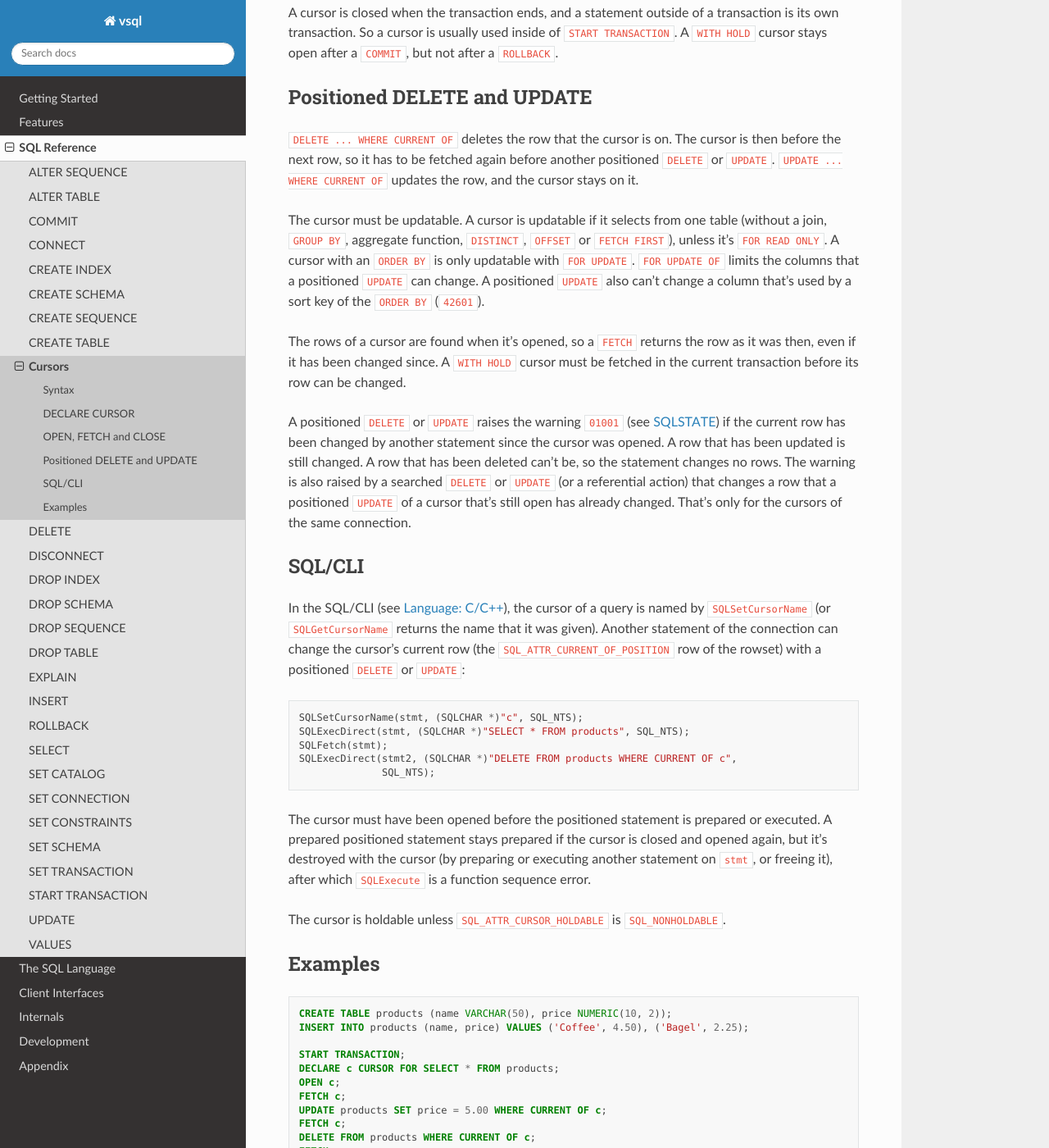
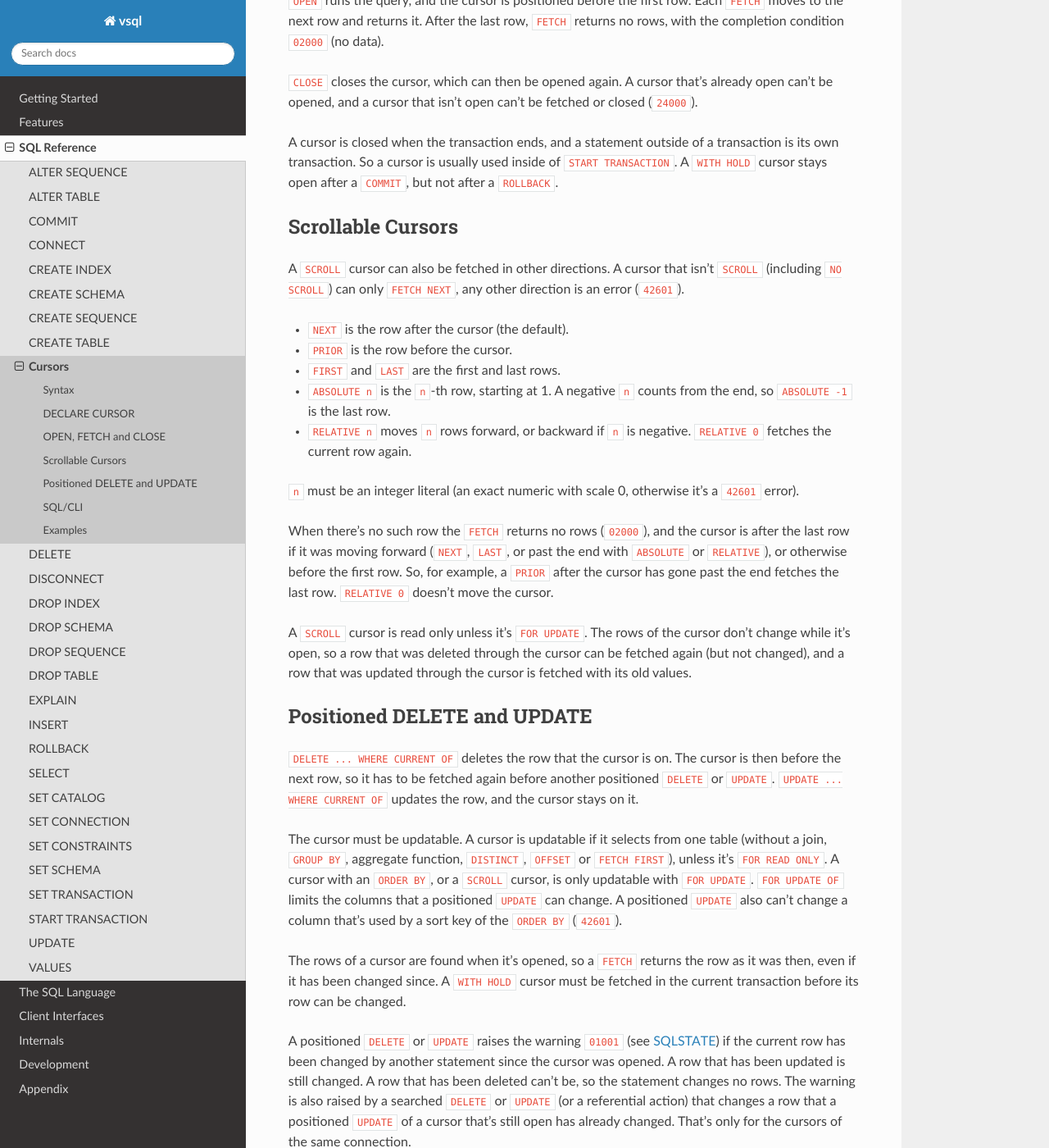
Before and after one commit to elliotchance/vsql, a Sphinx documentation site: the page built from docs/cursors.rst, in a window 1280 px wide and 1400 px high, scrolled down 1303 px. Shown: the whole window at 82% size. Built offline with Sphinx 7.4.7 and the Read the Docs theme 3.1.0, drawn with Linux system fonts in a browser that asks for light colours; some of the changed text lies outside the part shown.

Commit message:
cursors: Support scrollable cursors
A cursor can be declared SCROLL (or NO SCROLL), and a SCROLL cursor can be
fetched with PRIOR, FIRST, LAST, ABSOLUTE n and RELATIVE n, as well as NEXT
(F431). Any other direction than NEXT on a cursor that isn't SCROLL is a
syntax error. A SCROLL cursor is read only unless it's FOR UPDATE, and then
positioned UPDATE and DELETE work on whichever row it's been scrolled to
(F831-01).

Co-Authored-By: Claude Opus 5.5 <noreply@anthropic.com>

```diff
--- a/docs/cursors.rst
+++ b/docs/cursors.rst
@@ -11,12 +11,20 @@ Syntax
 
 .. code-block:: text
 
-  DECLARE <cursor_name> CURSOR [ WITH HOLD | WITHOUT HOLD ]
+  DECLARE <cursor_name> [ SCROLL | NO SCROLL ] CURSOR [ WITH HOLD | WITHOUT HOLD ]
     FOR <query> [ FOR READ ONLY | FOR UPDATE [ OF <column_name> , ... ] ]
 
   OPEN <cursor_name>
 
-  FETCH [ [ NEXT ] FROM ] <cursor_name>
+  FETCH [ [ <orientation> ] FROM ] <cursor_name>
+
+  <orientation> ::=
+      NEXT
+    | PRIOR
+    | FIRST
+    | LAST
+    | ABSOLUTE <number>
+    | RELATIVE <number>
 
   CLOSE <cursor_name>
 
@@ -58,6 +66,35 @@ transaction is its own transaction. So a cursor is usually used inside of
 ``START TRANSACTION``. A ``WITH HOLD`` cursor stays open after a ``COMMIT``, but
 not after a ``ROLLBACK``.
 
+Scrollable Cursors
+------------------
+
+A ``SCROLL`` cursor can also be fetched in other directions. A cursor that
+isn't ``SCROLL`` (including ``NO SCROLL``) can only ``FETCH NEXT``, any other
+direction is an error (``42601``).
+
+- ``NEXT`` is the row after the cursor (the default).
+- ``PRIOR`` is the row before the cursor.
+- ``FIRST`` and ``LAST`` are the first and last rows.
+- ``ABSOLUTE n`` is the ``n``-th row, starting at 1. A negative ``n`` counts
+  from the end, so ``ABSOLUTE -1`` is the last row.
+- ``RELATIVE n`` moves ``n`` rows forward, or backward if ``n`` is negative.
+  ``RELATIVE 0`` fetches the current row again.
+
+``n`` must be an integer literal (an exact numeric with scale 0, otherwise it's
+a ``42601`` error).
+
+When there's no such row the ``FETCH`` returns no rows (``02000``), and the
+cursor is after the last row if it was moving forward (``NEXT``, ``LAST``, or
+past the end with ``ABSOLUTE`` or ``RELATIVE``), or otherwise before the first
+row. So, for example, a ``PRIOR`` after the cursor has gone past the end
+fetches the last row. ``RELATIVE 0`` doesn't move the cursor.
+
+A ``SCROLL`` cursor is read only unless it's ``FOR UPDATE``. The rows of the
+cursor don't change while it's open, so a row that was deleted through the
+cursor can be fetched again (but not changed), and a row that was updated
+through the cursor is fetched with its old values.
+
 Positioned DELETE and UPDATE
 ----------------------------
 
@@ -68,8 +105,8 @@ row, and the cursor stays on it.
 
 The cursor must be updatable. A cursor is updatable if it selects from one table
 (without a join, ``GROUP BY``, aggregate function, ``DISTINCT``, ``OFFSET`` or
-``FETCH FIRST``), unless it's ``FOR READ ONLY``. A cursor with an ``ORDER BY``
-is only updatable with ``FOR UPDATE``. ``FOR UPDATE OF`` limits the columns that
+``FETCH FIRST``), unless it's ``FOR READ ONLY``. A cursor with an ``ORDER BY``,
+or a ``SCROLL`` cursor, is only updatable with ``FOR UPDATE``. ``FOR UPDATE OF`` limits the columns that
 a positioned ``UPDATE`` can change. A positioned ``UPDATE`` also can't change a
 column that's used by a sort key of the ``ORDER BY`` (``42601``).
 
@@ -144,3 +181,35 @@ Examples
   -- msg: CLOSE
   -- msg: COMMIT
   -- NAME: Coffee PRICE: 5.00
+
+A ``SCROLL`` cursor:
+
+.. code-block:: sql
+
+  CREATE TABLE t (x INT);
+  INSERT INTO t (x) VALUES (1), (2), (3), (4);
+
+  START TRANSACTION;
+  DECLARE c SCROLL CURSOR FOR SELECT x FROM t ORDER BY x;
+  OPEN c;
+  FETCH LAST FROM c;
+  FETCH PRIOR FROM c;
+  FETCH ABSOLUTE 1 FROM c;
+  FETCH RELATIVE 2 FROM c;
+  FETCH ABSOLUTE -2 FROM c;
+  FETCH ABSOLUTE 5 FROM c;
+  FETCH PRIOR FROM c;
+  COMMIT;
+  -- msg: CREATE TABLE 1
+  -- msg: INSERT 4
+  -- msg: START TRANSACTION
+  -- msg: DECLARE CURSOR
+  -- msg: OPEN
+  -- X: 4
+  -- X: 3
+  -- X: 1
+  -- X: 3
+  -- X: 3
+  -- warning 02000: no data
+  -- X: 4
+  -- msg: COMMIT
```
Also changed, not shown: docs/sql-compliance.rst (+8 -8 lines), docs/standard/part2/14.txt (+8 -8 lines), docs/standard/part2/15.txt (+24 -24 lines), 10 other files.
